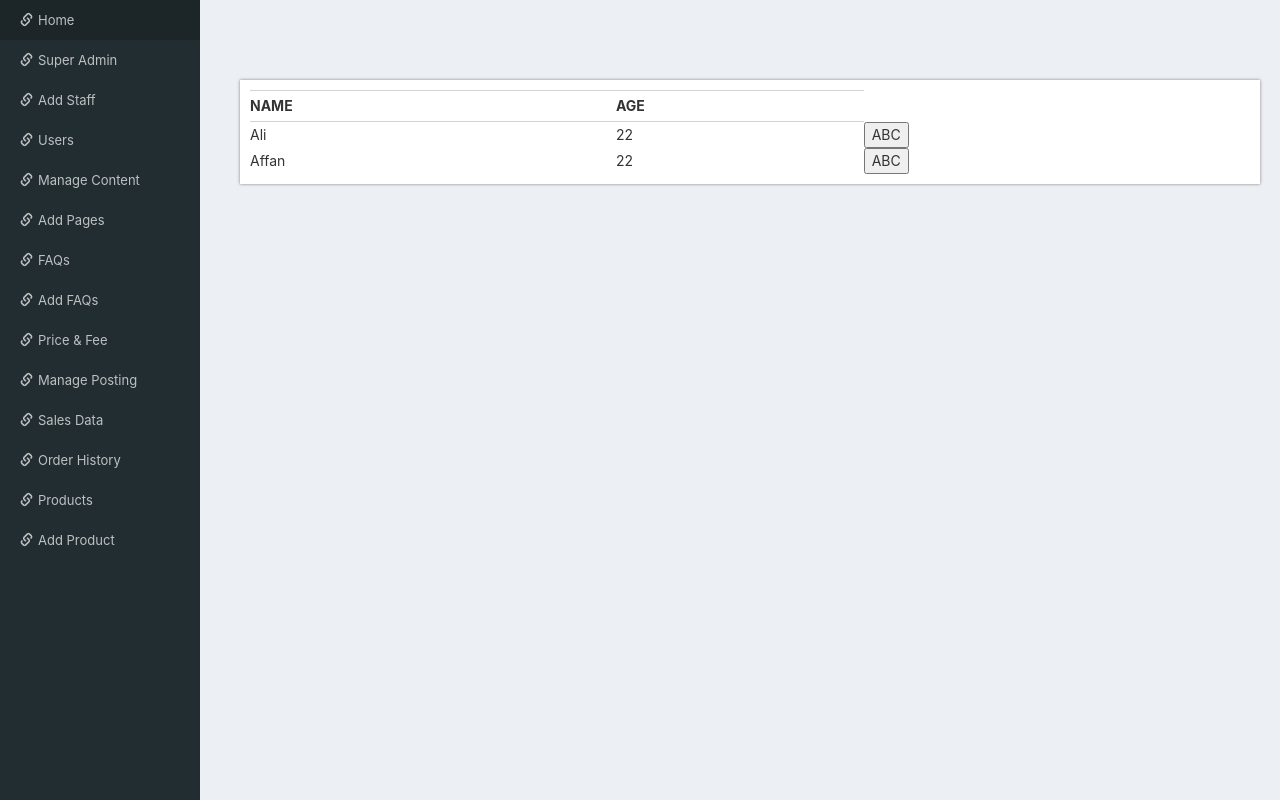
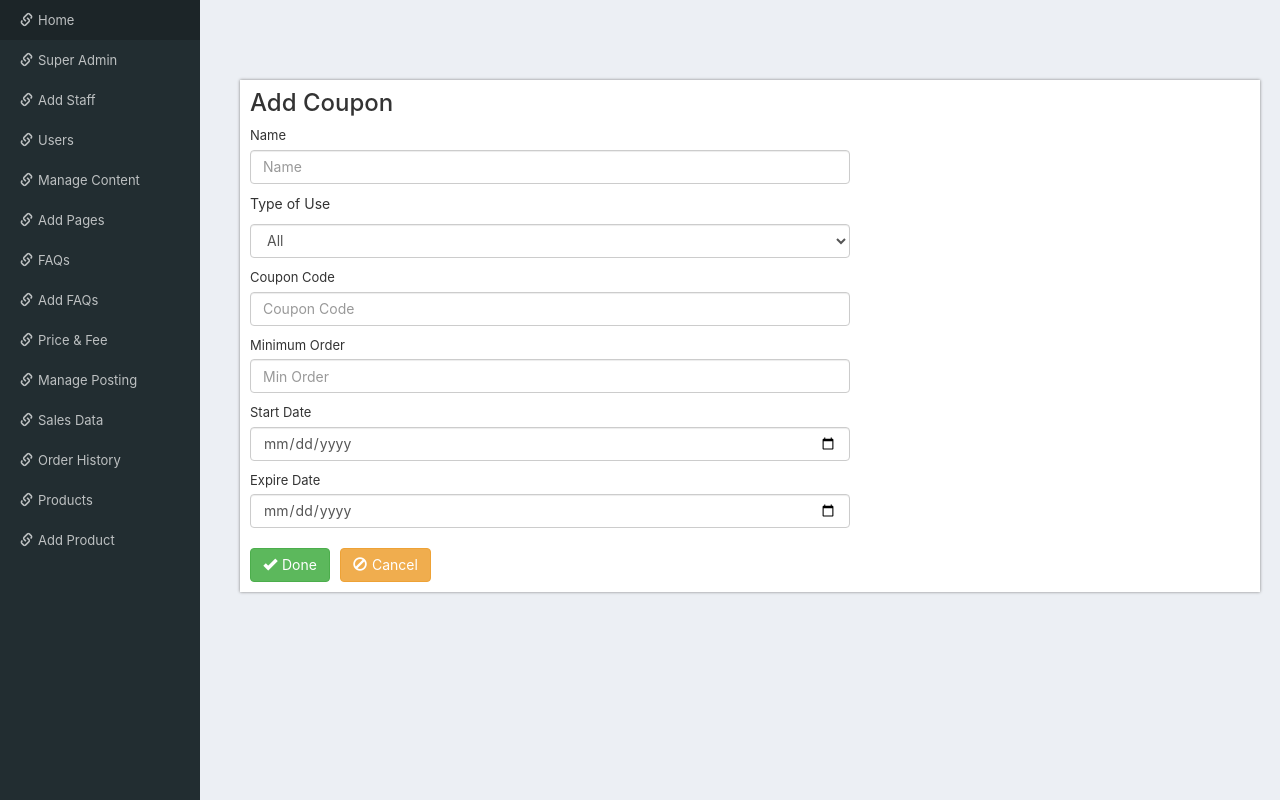
Before and after one commit to alinauroz/gogo-image, a React (Create React App) app in the folder admin/: page / in a window 1280 px wide. Built offline with nearby package versions, Linux system fonts and the light colour scheme.

Commit message:
feat: Viewer added

```diff
--- a/admin/src/components/pages/AddCoupon.jsx
+++ b/admin/src/components/pages/AddCoupon.jsx
@@ -2,20 +2,7 @@ import React from 'react'
 import Field from '../unit/Field'
 
 import Viewer from '../../utils/Viewer'
-
-let data = [
-    {'name': 'Ali', 'age': '22'},
-    {'name': 'Affan', 'age': '22'}
-]
-
-function b1 (props) {
-    return <input type = 'button' value = {props.value} onClick = {props.onClick} />
-}
-
 export default function () {
-
-    return <Viewer data = {data} actions = {[b1]} />
-
     return (
         <div className = 'card'>
             <h3 style = {{margin: 0, marginBottom: 10}}>Add Coupon</h3>
```
